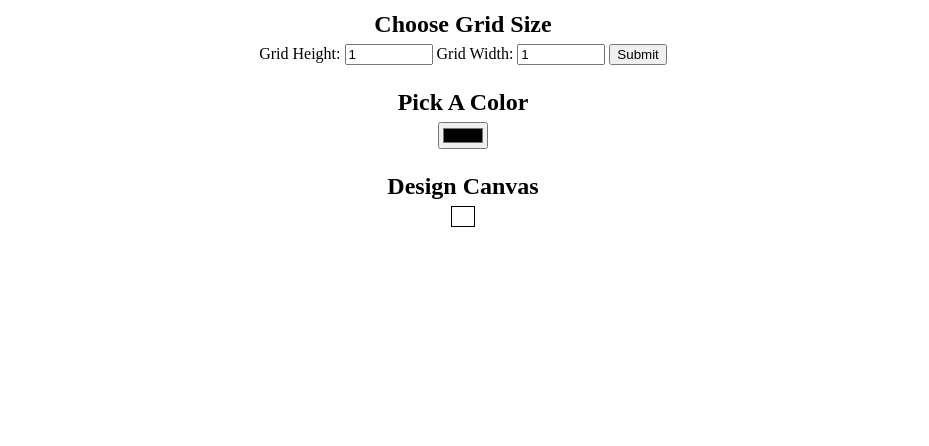
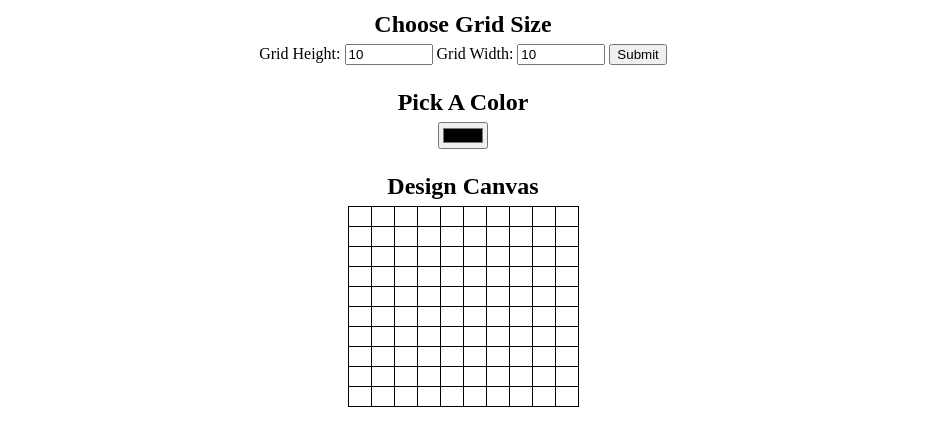
Before and after one commit to amyruth/Pixel-Art-Maker, a plain HTML site: page index.html in a window 1280 px wide. Both pictures are taken after a click on the input 815 px from the left and 180 px from the top of the page. Shown: the part 126-572 px from the top of the page, without its empty margins (177-1106 px from the left). Drawn offline with Linux system fonts and the light colour scheme.

Commit message:
color square on click working

```diff
--- a/index.html
+++ b/index.html
@@ -13,9 +13,9 @@
     <h2>Choose Grid Size</h2>
     <form id="sizePicker">
         Grid Height:
-        <input type="number" id="inputHeight" name="height" min="1" value="1">
+        <input type="number" id="inputHeight" name="height" min="1" value="10">
         Grid Width:
-        <input type="number" id="inputWidth" name="width" min="1" value="1">
+        <input type="number" id="inputWidth" name="width" min="1" value="10">
         <input type="submit" id="submitButton">
     </form>
 
--- a/js/designs.js
+++ b/js/designs.js
@@ -1,6 +1,5 @@
 let inputHeight = document.querySelector('#inputHeight');
 let inputWidth = document.querySelector('#inputWidth');
-let color = document.querySelector('#colorPicker');
 const pixelCanvas = document.querySelector('#pixelCanvas');
 let tableRow = '';
 let tableCell = '';
@@ -23,9 +22,17 @@ function makeGrid(row, col) {
 
 // grab values from inputs
 // run makeGrid()
-submitButton.addEventListener('click', function (event) {
-	event.preventDefault();
+submitButton.addEventListener('click', function (e) {
+	e.preventDefault();
 	let rows = inputHeight.value;
 	let columns = inputWidth.value;
 	makeGrid(rows, columns);
+});
+
+pixelCanvas.addEventListener('click', function (e) {
+	let color = document.getElementById('colorPicker').value;
+	console.log(color);
+	if(e.target && e.target.nodeName === 'TD'){
+		e.target.style.background = color;
+	}
 }, false);
```
